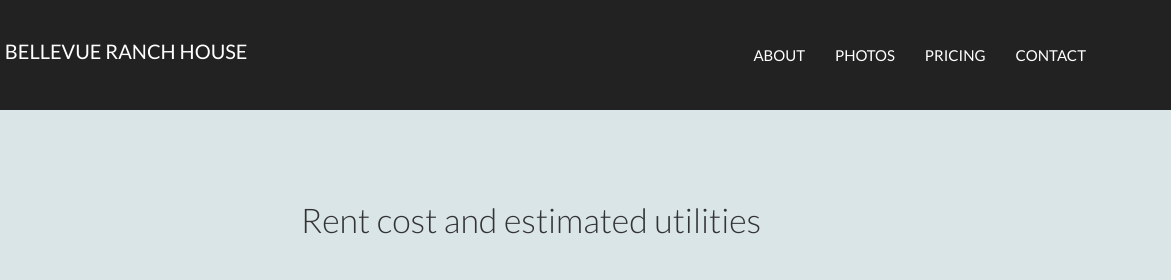
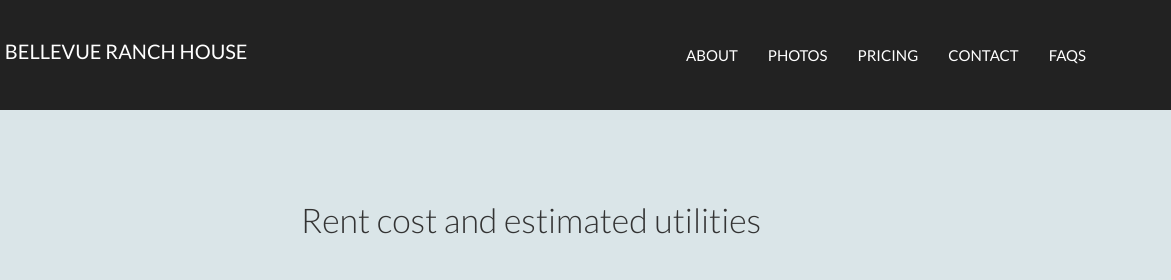
Before and after one commit to bellevueranchhouse/bellevueranchhouse.github.io, a plain HTML site: page pricing.html in a window 1280 px wide. Shown: the top 280 px of the page, 109-1280 px from the left. Drawn offline with nearby package versions, Linux system fonts and the light colour scheme.

Commit message:
Update pricing.html

```diff
--- a/pricing.html
+++ b/pricing.html
@@ -57,6 +57,7 @@
               <li><a href="photos.html">Photos</a></li>
               <li><a href="pricing.html">Pricing</a></li>
               <li><a href="contact.html">Contact</a></li>
+              <li><a href="faqs">FAQs</a></li>
             </ul>
           </div><!-- end navbar-collapse -->
         </div><!-- end container -->
```
